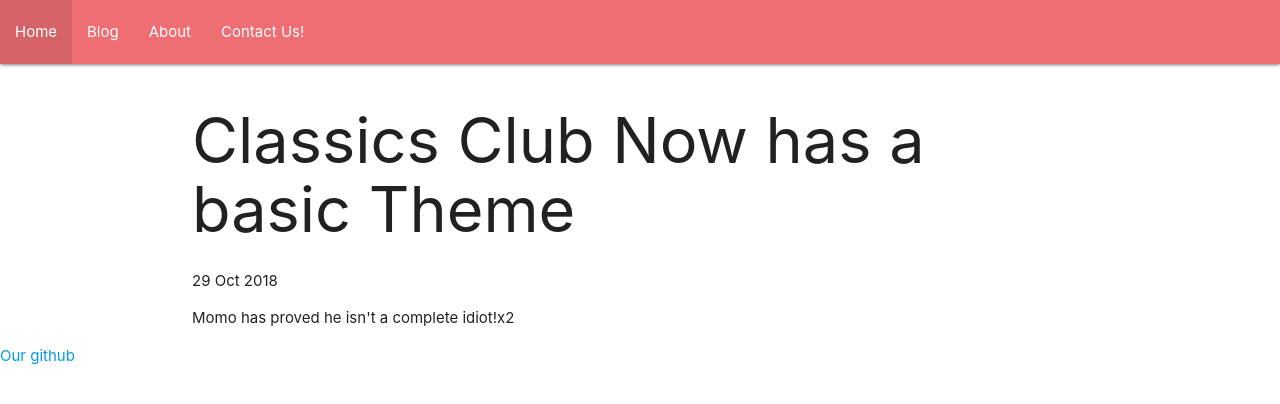
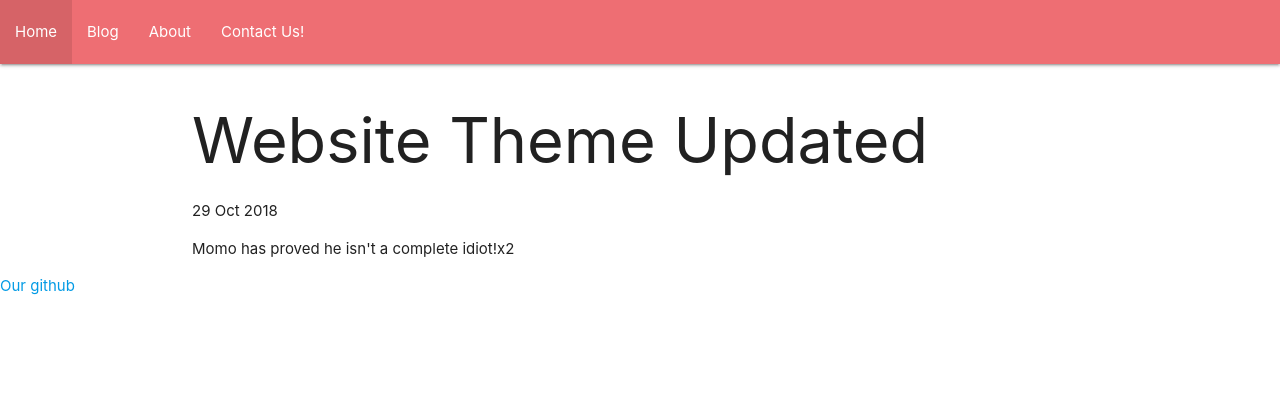
Before and after one commit to stuyCLC/stuyCLC.github.io, a Jekyll site: the page built from _posts/2018-10-29-Theme-Updated.md, in a window 1280 px wide. Shown: the top 404 px of the page. Built offline with Jekyll 4.4.1, drawn with Linux system fonts in a browser that asks for light colours.

Commit message:
Update 2018-10-29-Theme-Updated.md

```diff
--- a/_posts/2018-10-29-Theme-Updated.md
+++ b/_posts/2018-10-29-Theme-Updated.md
@@ -1,6 +1,6 @@
 ---
 layout: posts
-title: Classics Club Now has a basic Theme
+title: Website Theme Updated
 ---
 <div class="blurb">
 	<p>Momo has proved he isn't a complete idiot!x2 </p>
```
